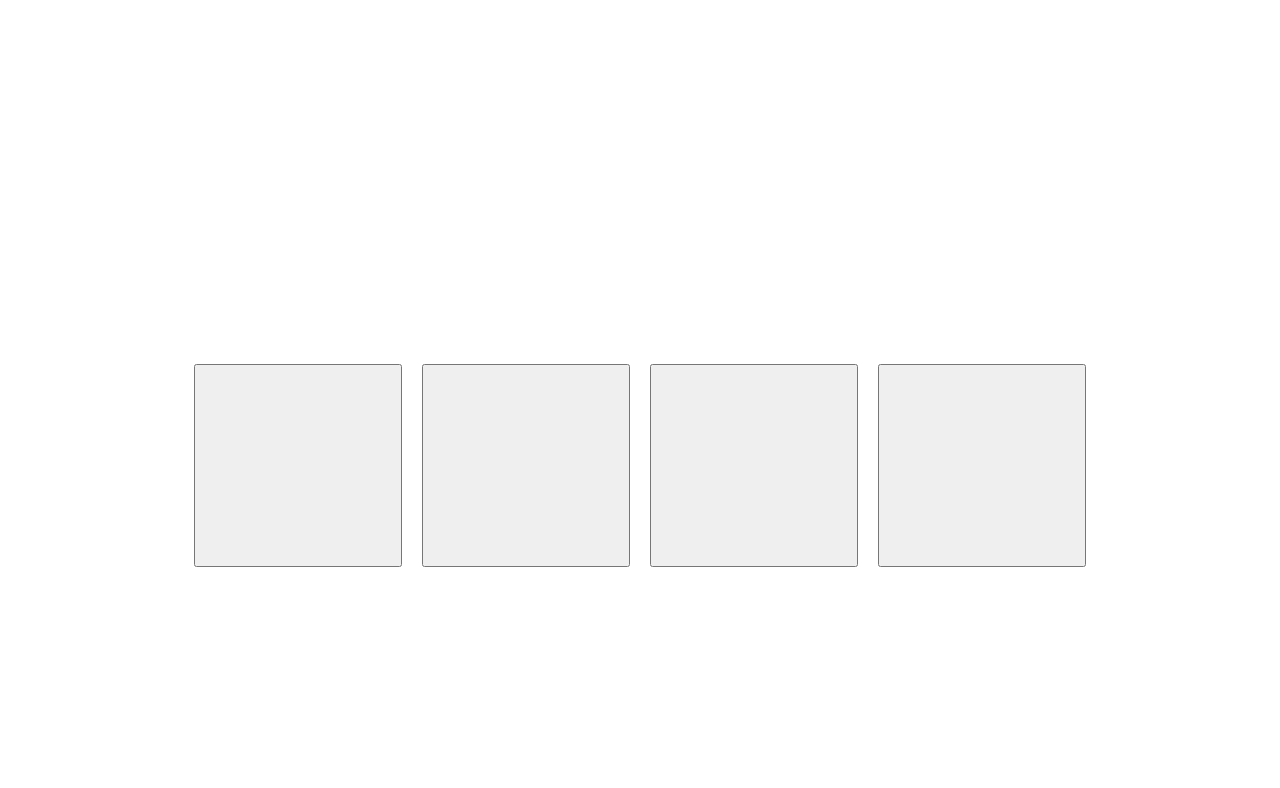
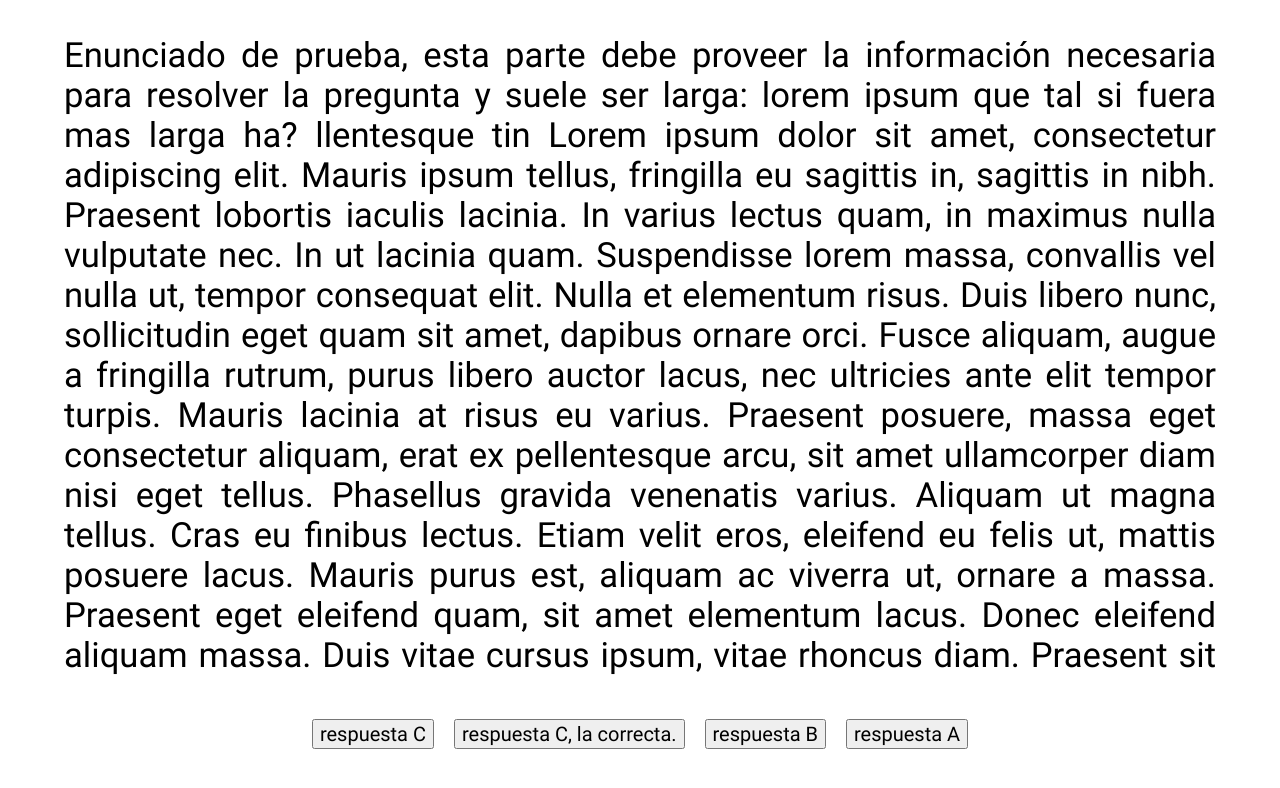
Before and after one commit to AndresDavidCalderon/iq-lab, a Vue app: page / in a window 1280 px wide. Both pictures are taken after a click on the button "Start Test". Shown: the top 788 px of the page. Built offline with nearby package versions, Linux system fonts and the light colour scheme; no server answers.

Commit message:
text statements support

```diff
--- a/src/views/take_test/FormUI.vue
+++ b/src/views/take_test/FormUI.vue
@@ -74,7 +74,7 @@ const closeModal = () => {
   if (currentQuestionIndex.value < props.questions.length - 1) {
     currentQuestionIndex.value += 1;
     answerOrder.value = ['a', 'b', 'c', 'd'].sort(() => ((Math.random() > 0.5) ? -1 : 1));
-    if (getFileShape() === 'single_file') {
+    if (getFileShape() === 'single_file' && currentQuestion.value.questionType !== 'text') {
       updateSVGData();
     }
   } else {
@@ -123,7 +123,7 @@ const getQuestion = () => {
 
 onMounted(() => {
   const questionFormat = getFileShape();
-  if (questionFormat === 'single_file') {
+  if (questionFormat === 'single_file' && currentQuestion.value.questionType !== 'text') {
     updateSVGData();
   }
 });
@@ -133,7 +133,10 @@ onMounted(() => {
 <template>
   <h1 class="title">{{ getQuestion() }}</h1>
   <div class="row">
-    <div id="test_image_wrapper">
+    <p id='statement' v-if="currentQuestion.questionType==='text'">
+      {{currentQuestion.statement}}
+    </p>
+    <div id="test_image_wrapper" v-if="currentQuestion.questionType!='text'">
       <img v-if="getFileShape()==='multiple_files'" id=test_image :src="getQuestionSrc()">
       <svg v-else v-html="SVGData.question" id=test_image
           viewBox="0,0,800,240">
@@ -149,12 +152,13 @@ onMounted(() => {
           class="answer_image"
           :src=getAnswerSrc(answer)
           >
-          <svg v-else v-html="SVGData[answer]"
+          <svg v-else-if="currentQuestion.questionType!='text'" v-html="SVGData[answer]"
           class="answer_image"
           :viewBox="`${200*['a','b','c','d'].indexOf(answer)},280,200,200`"
           width= 100
           >
           </svg>
+          {{ currentQuestion.answers[['a','b','c','d'].indexOf(answer)] }}
         </button>
       </div>
     </div>
@@ -186,6 +190,18 @@ onMounted(() => {
 .title {
   text-align: center;
   font-size: 4vmax;
+}
+
+#statement{
+  font-size: v-bind('`${1300/ Math.min(currentQuestion.statement.length,300)}vmin`');
+
+  position: relative;
+  width: 90vw;
+  max-height: 80vh;
+  left: 5vw;
+
+  overflow: auto;
+  text-align: justify;
 }
 
 #test_image_wrapper {
--- a/src/views/take_test/Questions/question_test.js
+++ b/src/views/take_test/Questions/question_test.js
@@ -2,7 +2,26 @@ export default [
   {
     questionType: 'text',
     question: '',
-    statement: 'Enunciado de prueba, esta parte debe proveer la info necesaria para resolver la pregunta.',
+    statement: `Enunciado de prueba, esta parte debe proveer la información necesaria para resolver la pregunta
+                y suele ser larga: lorem ipsum que tal si fuera mas larga ha? llentesque tin
+                Lorem ipsum dolor sit amet, consectetur adipiscing elit. Mauris ipsum tellus, fringilla eu sagittis in, sagittis in nibh. Praesent lobortis iaculis lacinia. In varius lectus quam, in maximus nulla vulputate nec. In ut lacinia quam. Suspendisse lorem massa, convallis vel nulla ut, tempor consequat elit. Nulla et elementum risus. Duis libero nunc, sollicitudin eget quam sit amet, dapibus ornare orci. Fusce aliquam, augue a fringilla rutrum, purus libero auctor lacus, nec ultricies ante elit tempor turpis.
+
+                Mauris lacinia at risus eu varius. Praesent posuere, massa eget consectetur aliquam, erat ex pellentesque arcu, sit amet ullamcorper diam nisi eget tellus. Phasellus gravida venenatis varius. Aliquam ut magna tellus. Cras eu finibus lectus. Etiam velit eros, eleifend eu felis ut, mattis posuere lacus. Mauris purus est, aliquam ac viverra ut, ornare a massa. Praesent eget eleifend quam, sit amet elementum lacus. Donec eleifend aliquam massa. Duis vitae cursus ipsum, vitae rhoncus diam. Praesent sit amet erat sit amet libero accumsan sollicitudin. Donec consequat porttitor ex, facilisis ultricies ipsum euismod id. Vestibulum nec odio lobortis, venenatis purus ac, pharetra eros.
+
+                Proin ornare quam id nulla aliquet, a venenatis nisl luctus. Sed eleifend nisi nec lacinia lacinia. Praesent diam urna, venenatis vel dignissim vel, laoreet in magna. Curabitur a urna eu dolor consectetur placerat quis sit amet ligula. Nam et mauris vel nunc lacinia auctor in at ligula. Donec molestie, metus sed convallis fermentum, libero neque semper velit, vel blandit nunc elit ac dui. Vivamus sit amet lacus rutrum, luctus leo eget, blandit arcu. Nam tempus faucibus massa et tincidunt.
+
+                Aliquam in sapien sit amet velit suscipit molestie. Maecenas sit amet sollicitudin mauris, nec consequat sem. Sed tristique est ut sapien faucibus posuere. Curabitur accumsan massa non ante tincidunt, vitae blandit neque semper. Donec lectus neque, maximus ac ornare a, maximus et est. Suspendisse pretium consectetur cursus. Etiam tellus erat, placerat quis orci in, consectetur ultricies est.
+
+                Vivamus pretium sodales orci, pellentesque tincidunt est rhoncus auctor. Curabitur maximus tortor at est luctus mattis. Ut facilisis fringilla ante, nec feugiat nibh bibendum vitae. Suspendisse vitae tincidunt turpis, eget tristique dolor. Ut tempor justo at turpis accumsan interdum. Nam nec sem non enim sodales rhoncus. Orci varius natoque penatibus et magnis dis parturient montes, nascetur ridiculus mus. Etiam sit amet efficitur enim. Curabitur consequat ultrices ipsum, ac varius turpis sagittis a. Curabitur elementum posuere erat. Nullam mollis augue dui, eu aliquet ante faucibus ut.
+                orem ipsum dolor sit amet, consectetur adipiscing elit. Mauris ipsum tellus, fringilla eu sagittis in, sagittis in nibh. Praesent lobortis iaculis lacinia. In varius lectus quam, in maximus nulla vulputate nec. In ut lacinia quam. Suspendisse lorem massa, convallis vel nulla ut, tempor consequat elit. Nulla et elementum risus. Duis libero nunc, sollicitudin eget quam sit amet, dapibus ornare orci. Fusce aliquam, augue a fringilla rutrum, purus libero auctor lacus, nec ultricies ante elit tempor turpis.
+
+Mauris lacinia at risus eu varius. Praesent posuere, massa eget consectetur aliquam, erat ex pellentesque arcu, sit amet ullamcorper diam nisi eget tellus. Phasellus gravida venenatis varius. Aliquam ut magna tellus. Cras eu finibus lectus. Etiam velit eros, eleifend eu felis ut, mattis posuere lacus. Mauris purus est, aliquam ac viverra ut, ornare a massa. Praesent eget eleifend quam, sit amet elementum lacus. Donec eleifend aliquam massa. Duis vitae cursus ipsum, vitae rhoncus diam. Praesent sit amet erat sit amet libero accumsan sollicitudin. Donec consequat porttitor ex, facilisis ultricies ipsum euismod id. Vestibulum nec odio lobortis, venenatis purus ac, pharetra eros.
+
+Proin ornare quam id nulla aliquet, a venenatis nisl luctus. Sed eleifend nisi nec lacinia lacinia. Praesent diam urna, venenatis vel dignissim vel, laoreet in magna. Curabitur a urna eu dolor consectetur placerat quis sit amet ligula. Nam et mauris vel nunc lacinia auctor in at ligula. Donec molestie, metus sed convallis fermentum, libero neque semper velit, vel blandit nunc elit ac dui. Vivamus sit amet lacus rutrum, luctus leo eget, blandit arcu. Nam tempus faucibus massa et tincidunt.
+
+Aliquam in sapien sit amet velit suscipit molestie. Maecenas sit amet sollicitudin mauris, nec consequat sem. Sed tristique est ut sapien faucibus posuere. Curabitur accumsan massa non ante tincidunt, vitae blandit neque semper. Donec lectus neque, maximus ac ornare a, maximus et est. Suspendisse pretium consectetur cursus. Etiam tellus erat, placerat quis orci in, consectetur ultricies est.
+
+Vivamus pretium sodales orci, pellentesque tincidunt est rhoncus auctor. Curabitur maximus tortor at est luctus mattis. Ut facilisis fringilla ante, nec feugiat nibh bibendum vitae. Suspendisse vitae tincidunt turpis, eget tristique dolor. Ut tempor justo at turpis accumsan interdum. Nam nec sem non enim sodales rhoncus. Orci varius natoque penatibus et magnis dis parturient montes, nascetur ridiculus mus. Etiam sit amet efficitur enim. Curabitur consequat ultrices ipsum, ac varius turpis sagittis a. Curabitur elementum posuere erat. Nullam mollis augue dui, eu aliquet ante faucibus ut.`,
     answers: [
       'respuesta A',
       'respuesta B',
```
